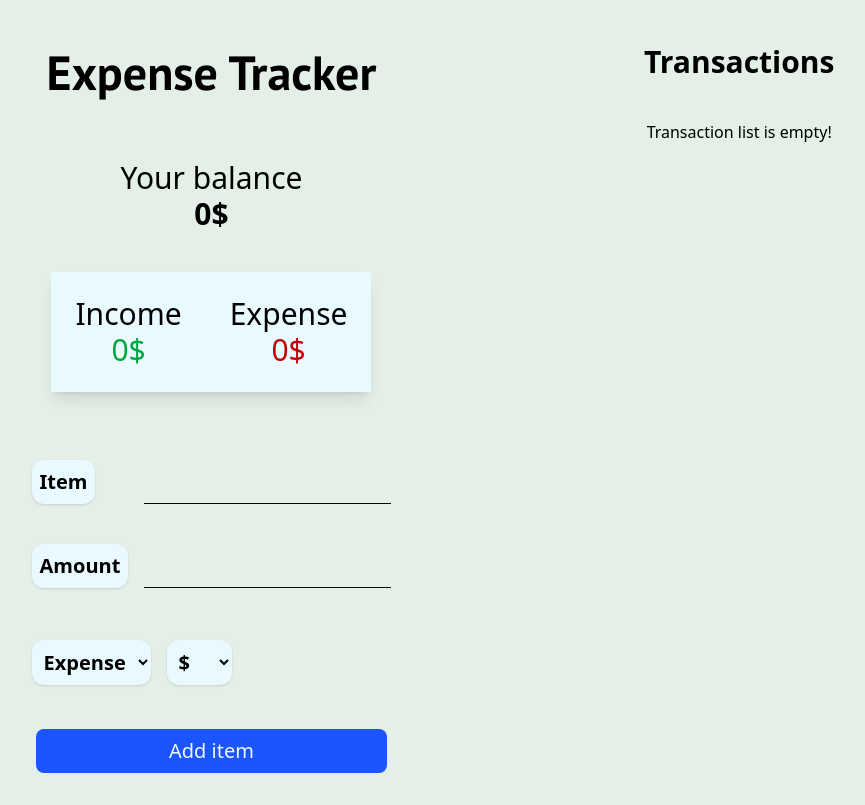
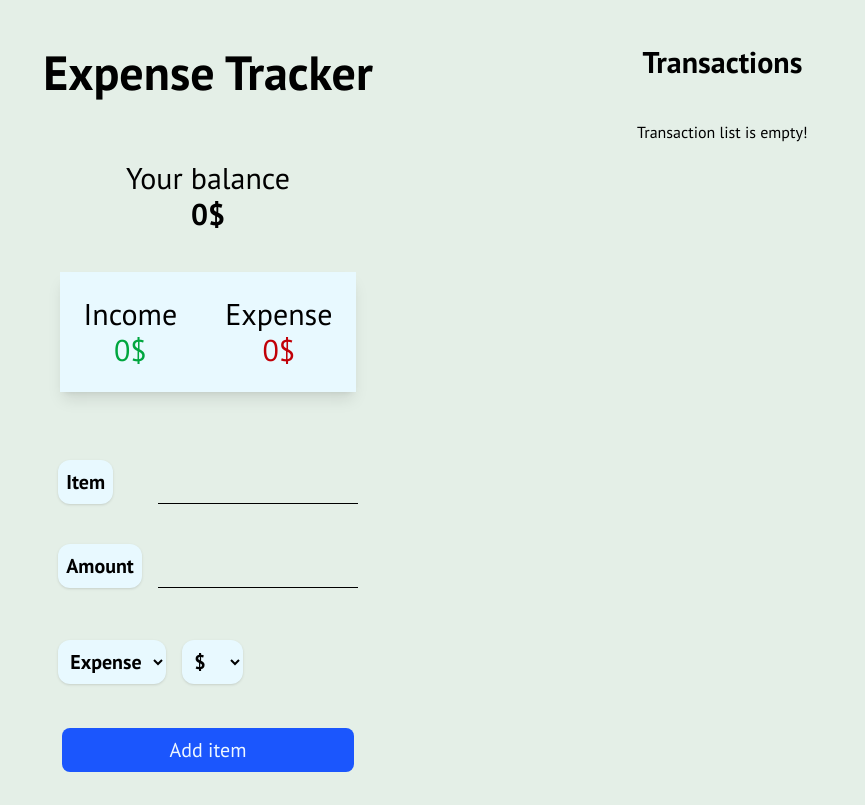
Before and after one commit to zineeddinehazi/expense-tracker, a React (Vite) app: page / in a window 1280 px wide. Shown: the whole page, without its empty margins (221-1086 px from the left). Built offline with nearby package versions, Linux system fonts and the light colour scheme.

Commit message:
font change

```diff
--- a/src/index.css
+++ b/src/index.css
@@ -1,9 +1,6 @@
 @import "tailwindcss";
 
-.title {
+body {
   font-family: "PT Sans", sans-serif;
-}
-
-body {
   background-color: #e4efe7;
 }
```
